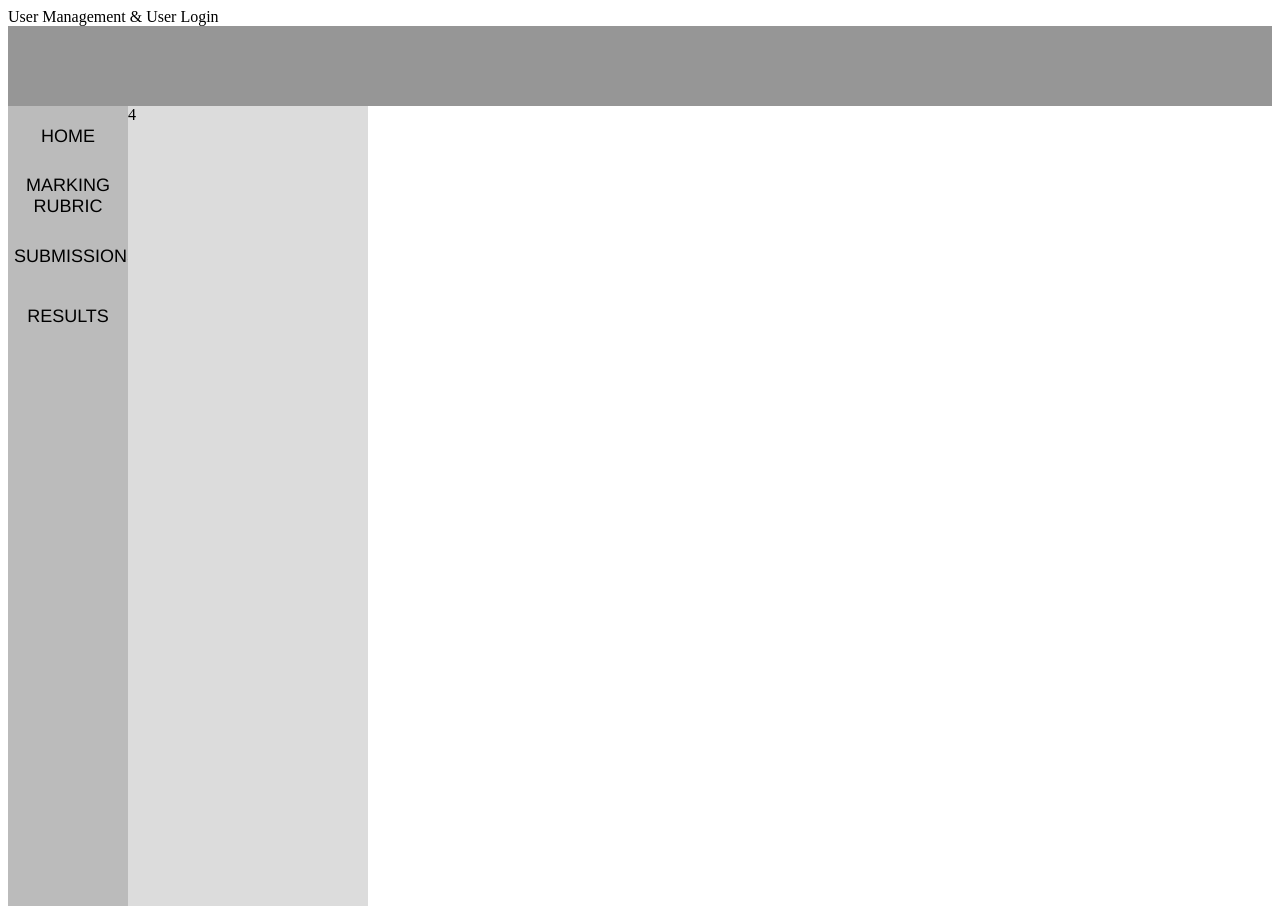
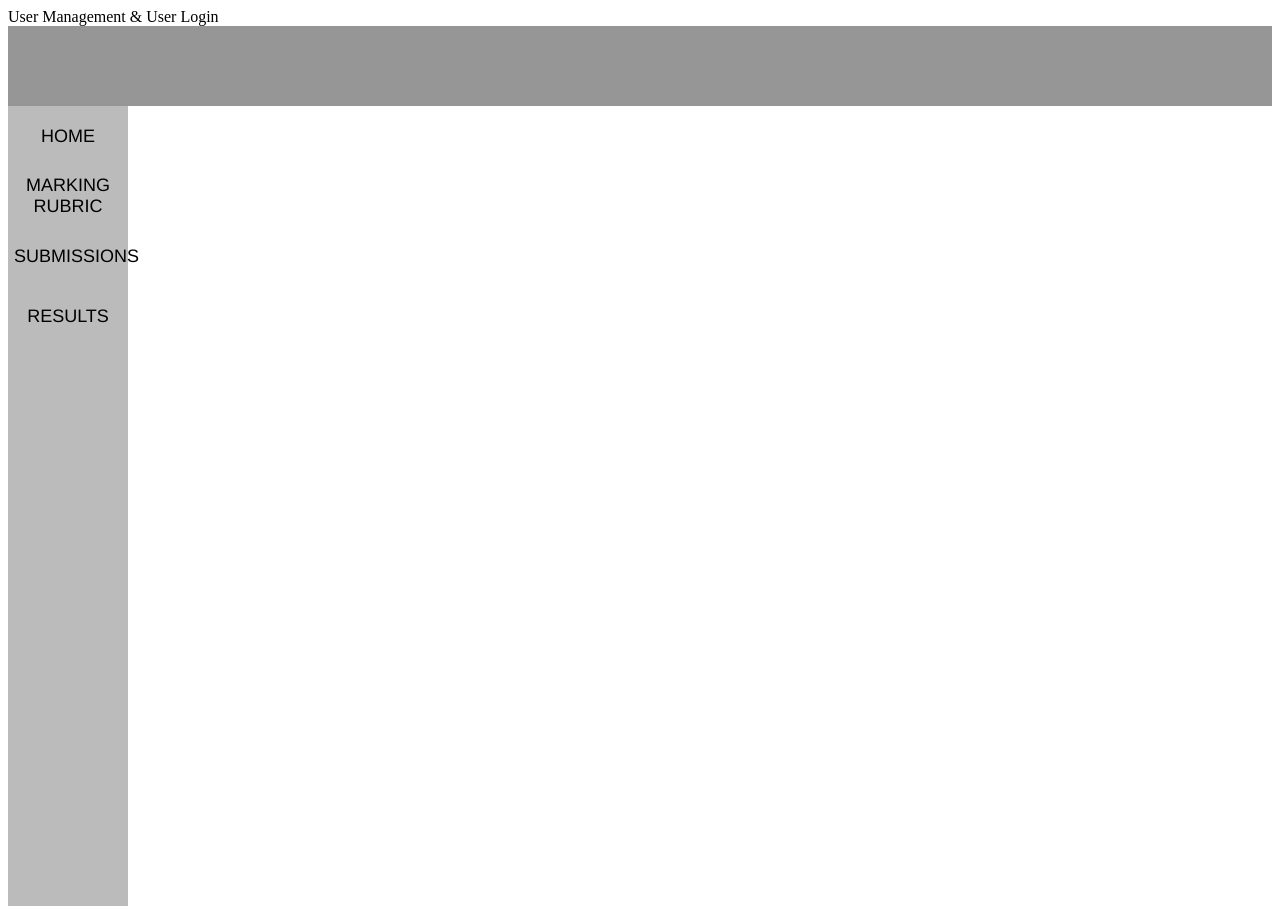
Before and after one commit to BrandTrump/user-management, a React (Create React App) app: page / in a window 1280 px wide. Built offline with nearby package versions, Linux system fonts and the light colour scheme.

Commit message:
reverted code

```diff
--- a/src/components/NavBar/NavBar.js
+++ b/src/components/NavBar/NavBar.js
@@ -1,19 +1,23 @@
 import styles from './NavBar.module.css';
 import { Link, NavLink } from "react-router-dom";
-import React, { useEffect, useState, useRef } from "react";
+import React, {  useState } from "react";
 
 export default function NavBar() {
-    const [toggle, setToggle] = useState(true);
-    const [toggle2, setToggle2] = useState(true);
-    const [toggle3, setToggle3] = useState(true);
-    const [toggle4, setToggle4] = useState(true);
+    const [toggle, setToggle] = useState(false);
+    const [toggle2, setToggle2] = useState(false);
+    const [toggle3, setToggle3] = useState(false);
+    const [toggle4, setToggle4] = useState(false);
+
+
+
     return (<>
         <div className={styles.top}></div>
         <div className={styles.side}>
 
         <button
-            onClick={() => setToggle(!toggle)}
+             onClick={() => setToggle(!toggle) }
             className={styles.menuBtn}
+
             >
           HOME
       </button>
@@ -37,6 +41,7 @@ export default function NavBar() {
                 <button
             onClick={() => setToggle2(!toggle2)}
             className={styles.menuBtn}
+
             >
           MARKING RUBRIC
       </button>
@@ -60,6 +65,7 @@ export default function NavBar() {
                 <button
             onClick={() => setToggle3(!toggle3)}
             className={styles.menuBtn}
+
             >
           SUBMISSIONS
       </button>
@@ -83,6 +89,7 @@ export default function NavBar() {
                 <button
             onClick={() => setToggle4(!toggle4)}
             className={styles.menuBtn}
+
             >
           RESULTS
       </button>
--- a/src/components/NavBar/NavBar.module.css
+++ b/src/components/NavBar/NavBar.module.css
@@ -25,6 +25,7 @@
     position:absolute;
     left: 120px;
     top: -16px;
+
 
 }
 
```
